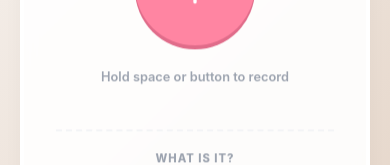
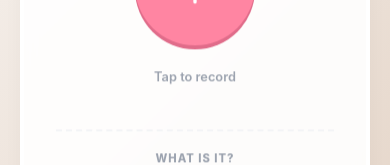
Before and after one commit to Franklinyeruan/Pronouncle, a React (Vite) app: page / in a window 390 px wide. Shown: the part 461-626 px from the top of the page. Built offline with nearby package versions, Linux system fonts and the light colour scheme.

Commit message:
Change microphone button to start/stop toggle

```diff
--- a/src/App.jsx
+++ b/src/App.jsx
@@ -205,7 +205,7 @@ const Pronouncle = () => {
         )}
 
         <p style={{ fontSize: '0.8rem', color: 'var(--text-muted)', height: '1.2rem', fontWeight: '600' }}>
-          {isRecording ? "Listening..." : !hasPlayed ? "Hold space or button to record" : "Next word in 12 hours"}
+          {isRecording ? "Tap to stop" : !hasPlayed ? "Tap to record" : "Next word in 12 hours"}
         </p>
       </div>
 
```
